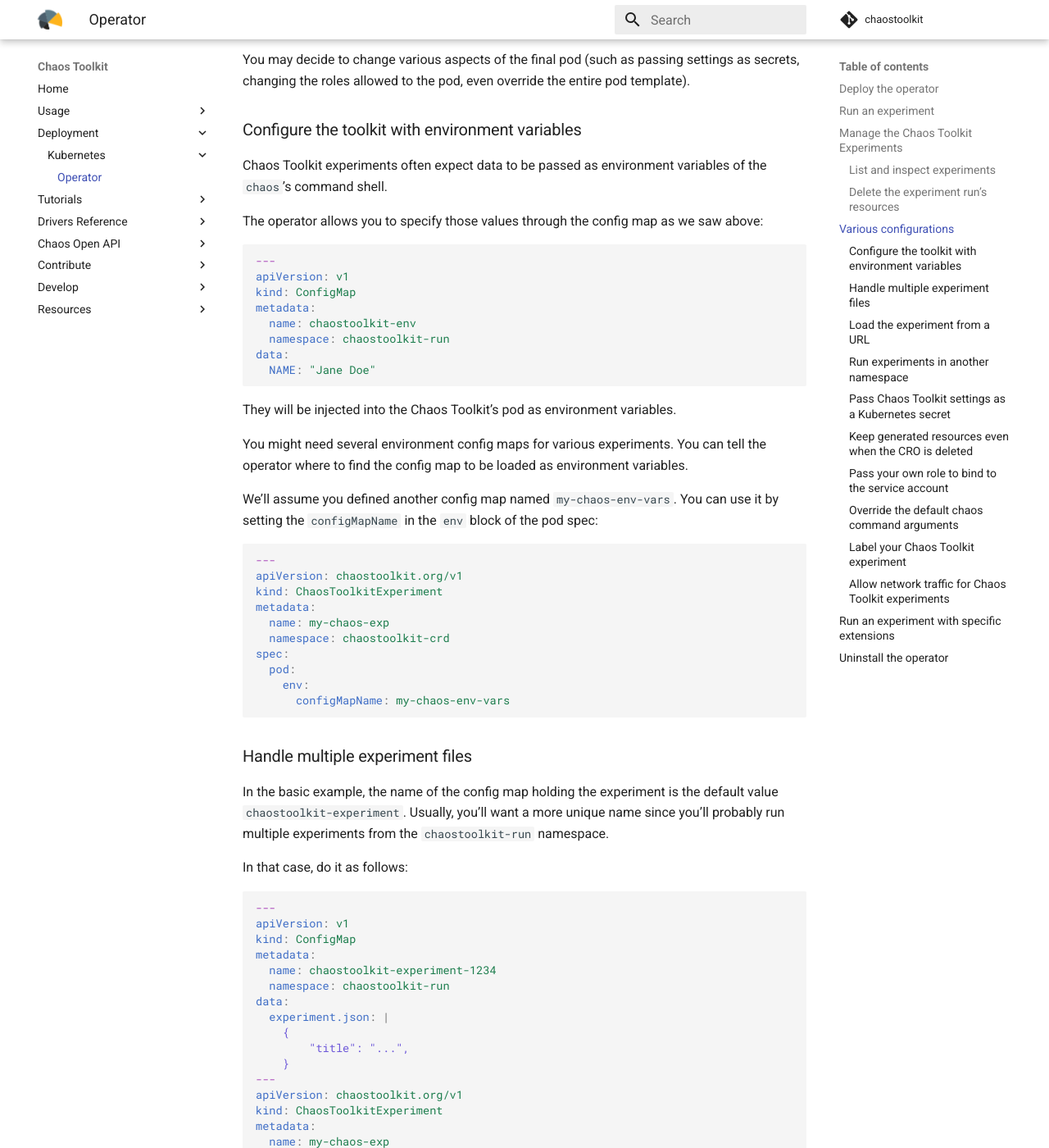
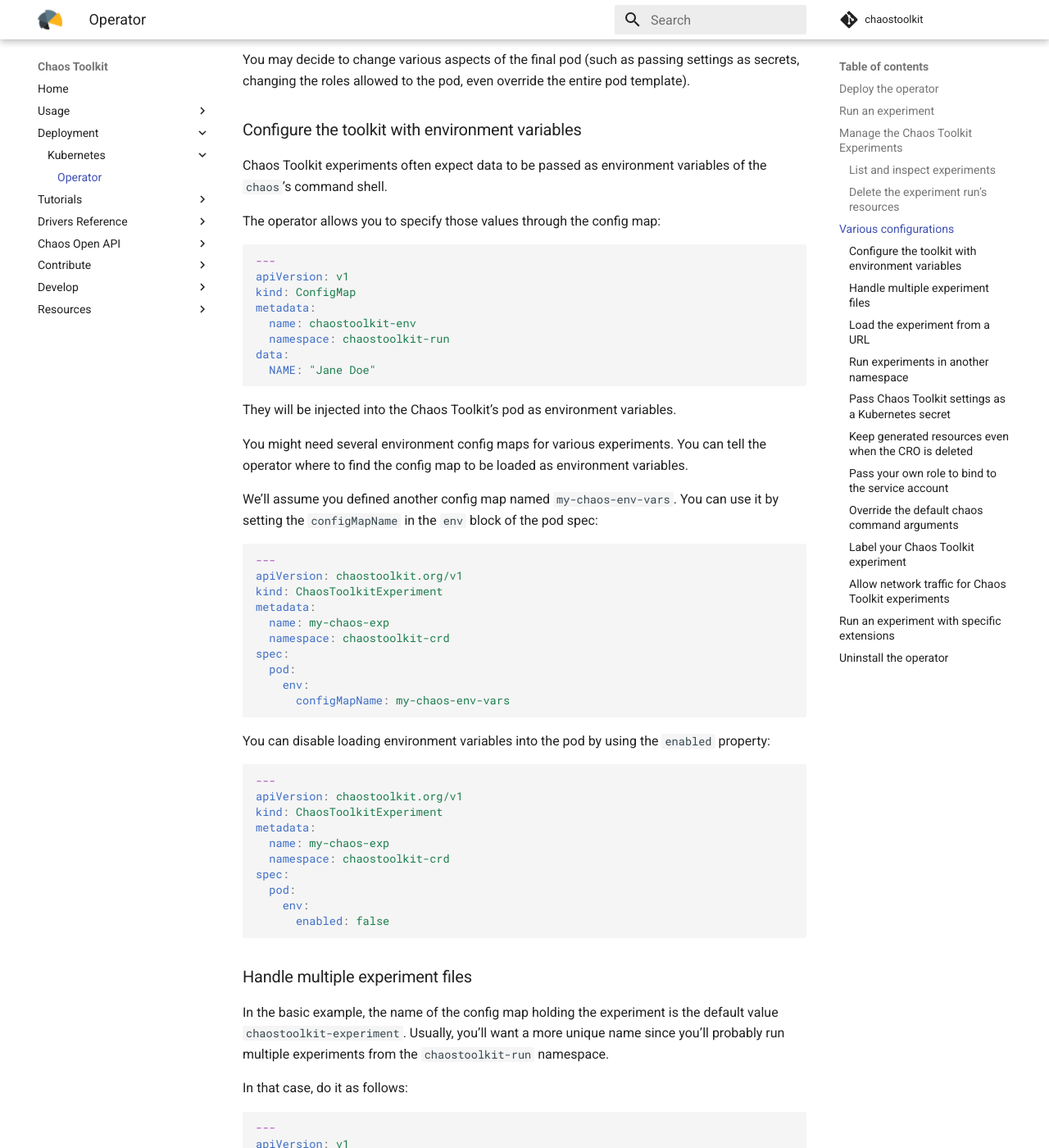
Before and after one commit to chaostoolkit/chaostoolkit-documentation, an MkDocs documentation site: the page built from sources/deployment/k8s/operator.md, in a window 1280 px wide and 1400 px high, scrolled down 3335 px. Shown: the whole window at 82% size. Built offline with MkDocs 1.6.1 and Material for MkDocs 9.7.7, drawn with Linux system fonts in a browser that asks for light colours; comment, search, counter and statistics services are not loaded.

Commit message:
Describe how to disable using environment variables for experiment
Signed-off-by: David Martin <david@chaosiq.io>

````diff
--- a/sources/deployment/k8s/operator.md
+++ b/sources/deployment/k8s/operator.md
@@ -186,8 +186,7 @@
 Chaos Toolkit experiments often expect data to be passed as environment
 variables of the `chaos`'s command shell.
 
-The operator allows you to specify those values through the config map
-as we saw above:
+The operator allows you to specify those values through the config map:
 
 ```yaml
 ---
@@ -221,6 +220,24 @@
     env:
       configMapName: my-chaos-env-vars
 ```
+
+You can disable loading environment variables into the pod by using
+the `enabled` property:
+
+```yaml
+---
+apiVersion: chaostoolkit.org/v1
+kind: ChaosToolkitExperiment
+metadata:
+  name: my-chaos-exp
+  namespace: chaostoolkit-crd
+spec:
+  pod:
+    env:
+      enabled: false
+```
+
+
 
 ### Handle multiple experiment files
 
@@ -353,7 +370,7 @@
       enabled: true
 ```
 
-You need to set the variable `enabled` to `true`in the `settings`block of the
+You need to set the variable `enabled` to `true`in the `settings` block of the
 pod spec.
 
 The default name for that secret is `chaostoolkit-settings` but you can change
````
